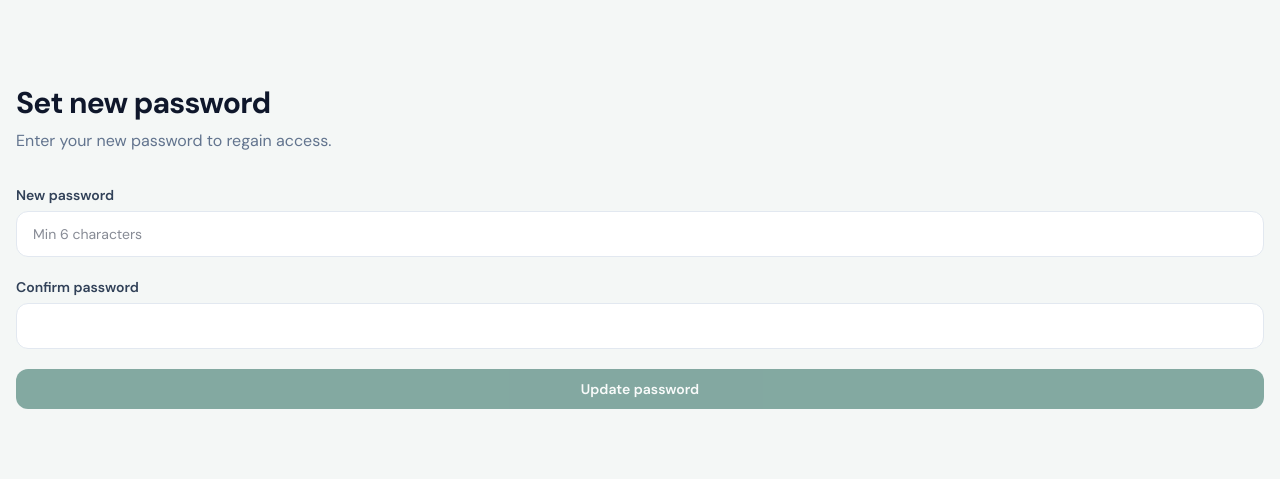
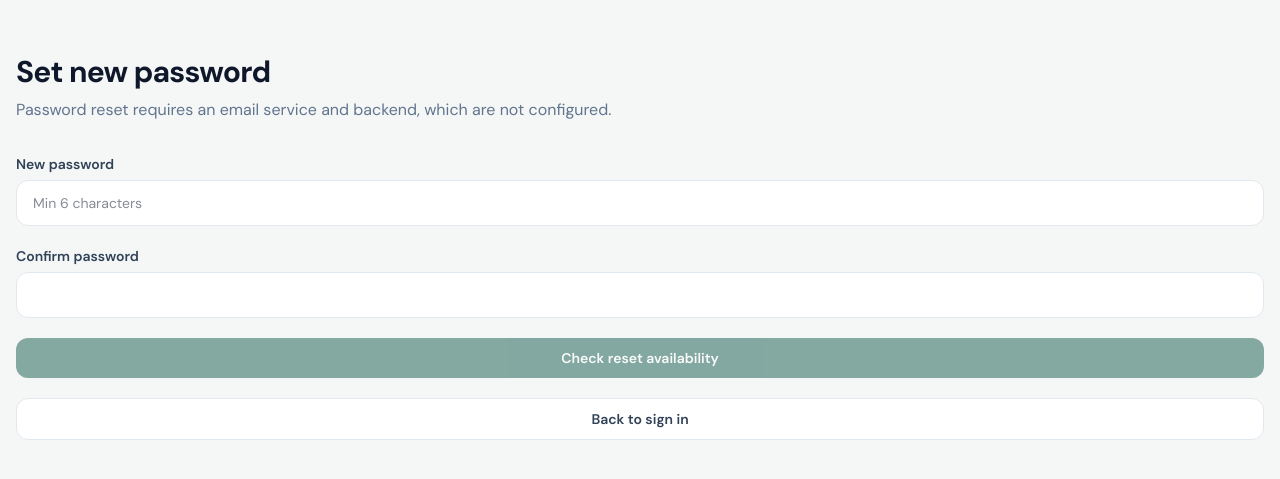
Before and after one commit to wendykhalil/budgetFlow-Finance, a React (Vite) app: page /reset-password in a window 1280 px wide. Shown: the part 153-632 px from the top of the page. Built offline with nearby package versions, Linux system fonts and the light colour scheme.

Commit message:
feat(auth): update auth pages and add 404 not found page

```diff
--- a/src/pages/auth/ForgotPassword.jsx
+++ b/src/pages/auth/ForgotPassword.jsx
@@ -8,15 +8,10 @@ export function ForgotPassword() {
   const navigate = useNavigate()
   const [email, setEmail] = useState('')
   const [submitted, setSubmitted] = useState(false)
-  const [loading, setLoading] = useState(false)
 
   const handleSubmit = (e) => {
     e.preventDefault()
-    setLoading(true)
-    setTimeout(() => {
-      setSubmitted(true)
-      setLoading(false)
-    }, 800)
+    setSubmitted(true)
   }
 
   return (
@@ -25,15 +20,15 @@ export function ForgotPassword() {
         Forgot password?
       </h1>
       <p className="mt-2 text-slate-500">
-        Enter your email and we'll send you a reset link.
+        Password reset email delivery is unavailable in this demo.
       </p>
 
       {submitted ? (
         <div role="status" className="mt-8 rounded-xl bg-emerald-50 p-6 text-center">
-          <div className="mb-4 text-3xl">✓</div>
-          <h3 className="font-bold text-emerald-800">Reset email sent!</h3>
-          <p className="mt-2 text-sm text-emerald-700">
-            Check your inbox for a password reset link.
+          <div className="mb-4 text-3xl">!</div>
+          <h3 className="font-bold text-amber-800">No email was sent</h3>
+          <p className="mt-2 text-sm text-amber-700">
+            Password reset requires a backend email service, which is not configured.
           </p>
           <button
             onClick={() => navigate('/login')}
@@ -51,8 +46,8 @@ export function ForgotPassword() {
             value={email}
             onChange={(e) => setEmail(e.target.value)}
           />
-          <Button type="submit" disabled={loading || !email} className="w-full">
-            {loading ? 'Sending...' : 'Send reset link'}
+          <Button type="submit" disabled={!email} className="w-full">
+            Check reset availability
           </Button>
           <button
             type="button"
--- /dev/null
+++ b/src/pages/auth/NotFound.jsx
@@ -0,0 +1,23 @@
+import { useNavigate } from 'react-router-dom'
+
+export function NotFound() {
+  const navigate = useNavigate()
+
+  return (
+    <main className="flex min-h-screen items-center justify-center bg-[#F4F7F6] p-4">
+      <div className="w-full max-w-md rounded-3xl bg-white p-8 text-center shadow-sm">
+        <h1 className="text-2xl font-bold text-slate-900">Page not found</h1>
+        <p className="mt-3 text-slate-500">The page you requested does not exist.</p>
+        <button
+          type="button"
+          onClick={() => navigate('/')}
+          className="mt-8 rounded-xl bg-[#155C4F] px-4 py-2.5 text-sm font-semibold text-white hover:bg-[#104B41]"
+        >
+          Return to BudgetFlow
+        </button>
+      </div>
+    </main>
+  )
+}
+
+export default NotFound
--- a/src/pages/auth/Register.jsx
+++ b/src/pages/auth/Register.jsx
@@ -75,12 +75,14 @@ export function Register() {
           <Input
             label="First name"
             placeholder="Alex"
+            required
             value={formData.firstName}
             onChange={(e) => handleChange('firstName', e.target.value)}
           />
           <Input
             label="Last name"
             placeholder="Martin"
+            required
             value={formData.lastName}
             onChange={(e) => handleChange('lastName', e.target.value)}
           />
@@ -89,6 +91,7 @@ export function Register() {
           label="Email address"
           type="email"
           placeholder="alex.martin@example.com"
+          required
           value={formData.email}
           onChange={(e) => handleChange('email', e.target.value)}
         />
@@ -103,12 +106,14 @@ export function Register() {
           label="Password"
           type="password"
           placeholder="Min 6 characters"
+          required
           value={formData.password}
           onChange={(e) => handleChange('password', e.target.value)}
         />
         <Input
           label="Confirm password"
           type="password"
+          required
           value={formData.confirmPassword}
           onChange={(e) => handleChange('confirmPassword', e.target.value)}
         />
--- a/src/pages/auth/ResetPassword.jsx
+++ b/src/pages/auth/ResetPassword.jsx
@@ -8,7 +8,6 @@ export function ResetPassword() {
   const [password, setPassword] = useState('')
   const [confirmPassword, setConfirmPassword] = useState('')
   const [error, setError] = useState('')
-  const [loading, setLoading] = useState(false)
 
   const handleSubmit = (e) => {
     e.preventDefault()
@@ -20,10 +19,7 @@ export function ResetPassword() {
       setError('Password must be at least 6 characters')
       return
     }
-    setLoading(true)
-    setTimeout(() => {
-      navigate('/login')
-    }, 800)
+    setError('Password changes are unavailable in this demo; no password was changed.')
   }
 
   return (
@@ -32,7 +28,7 @@ export function ResetPassword() {
         Set new password
       </h1>
       <p className="mt-2 text-slate-500">
-        Enter your new password to regain access.
+        Password reset requires an email service and backend, which are not configured.
       </p>
 
       <form onSubmit={handleSubmit} className="mt-8 space-y-5">
@@ -50,8 +46,11 @@ export function ResetPassword() {
           onChange={(e) => setConfirmPassword(e.target.value)}
         />
         {error && <p role="alert" className="text-sm text-rose-600">{error}</p>}
-        <Button type="submit" disabled={loading || !password} className="w-full">
-          {loading ? 'Updating...' : 'Update password'}
+        <Button type="submit" disabled={!password || !confirmPassword} className="w-full">
+          Check reset availability
+        </Button>
+        <Button type="button" variant="secondary" onClick={() => navigate('/login')} className="w-full">
+          Back to sign in
         </Button>
       </form>
     </div>
```
